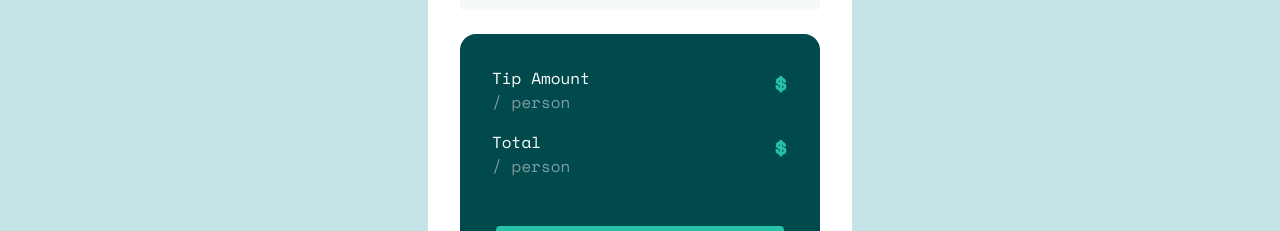
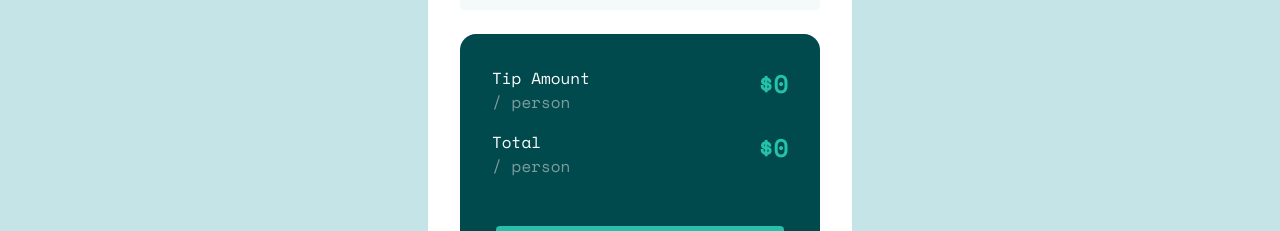
Before and after one commit to carlosaqf/tip-calculator, a React (Create React App) app: page / in a window 1280 px wide. Shown: the part 448-679 px from the top of the page. Built offline with nearby package versions, Linux system fonts and the light colour scheme.

Commit message:
Updated amount component logic to handle calculating and displaying values.

```diff
--- a/src/components/Amount/amount.tsx
+++ b/src/components/Amount/amount.tsx
@@ -2,13 +2,23 @@ import { AmountContainer } from './amount.styles';
 import React, { FC } from 'react';
 
 interface AmountProps {
-	children?: React.ReactNode
-	tipPerPerson?: number;
-	totalPerPerson?: number;
+	children?: React.ReactNode;
+	billValue?: number;
+	numPeople?: number;
+	tipPercentage?: number;
 }
+
 const Amount: FC<AmountProps> = (props) => {
 	const { children } = props;
-	const { tipPerPerson, totalPerPerson } = props;
+	const { billValue, numPeople, tipPercentage } = props;
+
+	let tipAmountPerPerson = 0;
+	let totalPerPerson = 0;
+
+	if (billValue && numPeople && tipPercentage){
+		tipAmountPerPerson = Number(((billValue * (tipPercentage / 100)) / numPeople).toFixed(2));
+		totalPerPerson = Number((((billValue * (tipPercentage / 100)) + billValue) / numPeople).toFixed(2));
+	}
 
 	return (
 		<AmountContainer>
@@ -16,7 +26,7 @@ const Amount: FC<AmountProps> = (props) => {
 				<p>Tip Amount</p>
 				<p className='person'>/ person</p>
 			</div>
-			<h2 className='price-one'>${tipPerPerson}</h2>
+			<h2 className='price-one'>${tipAmountPerPerson}</h2>
 
 			<div className='total'>
 				<p>Total</p>
```
